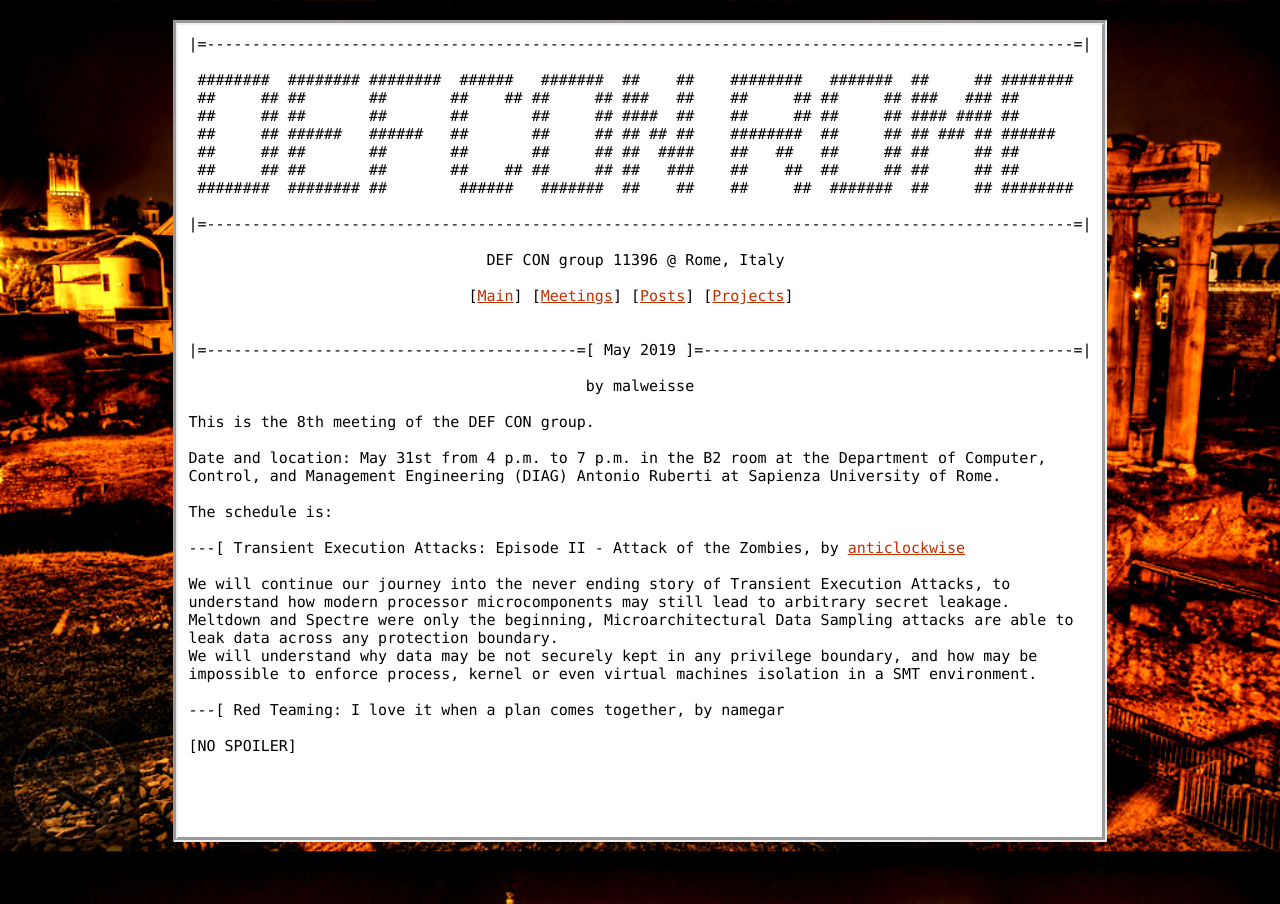
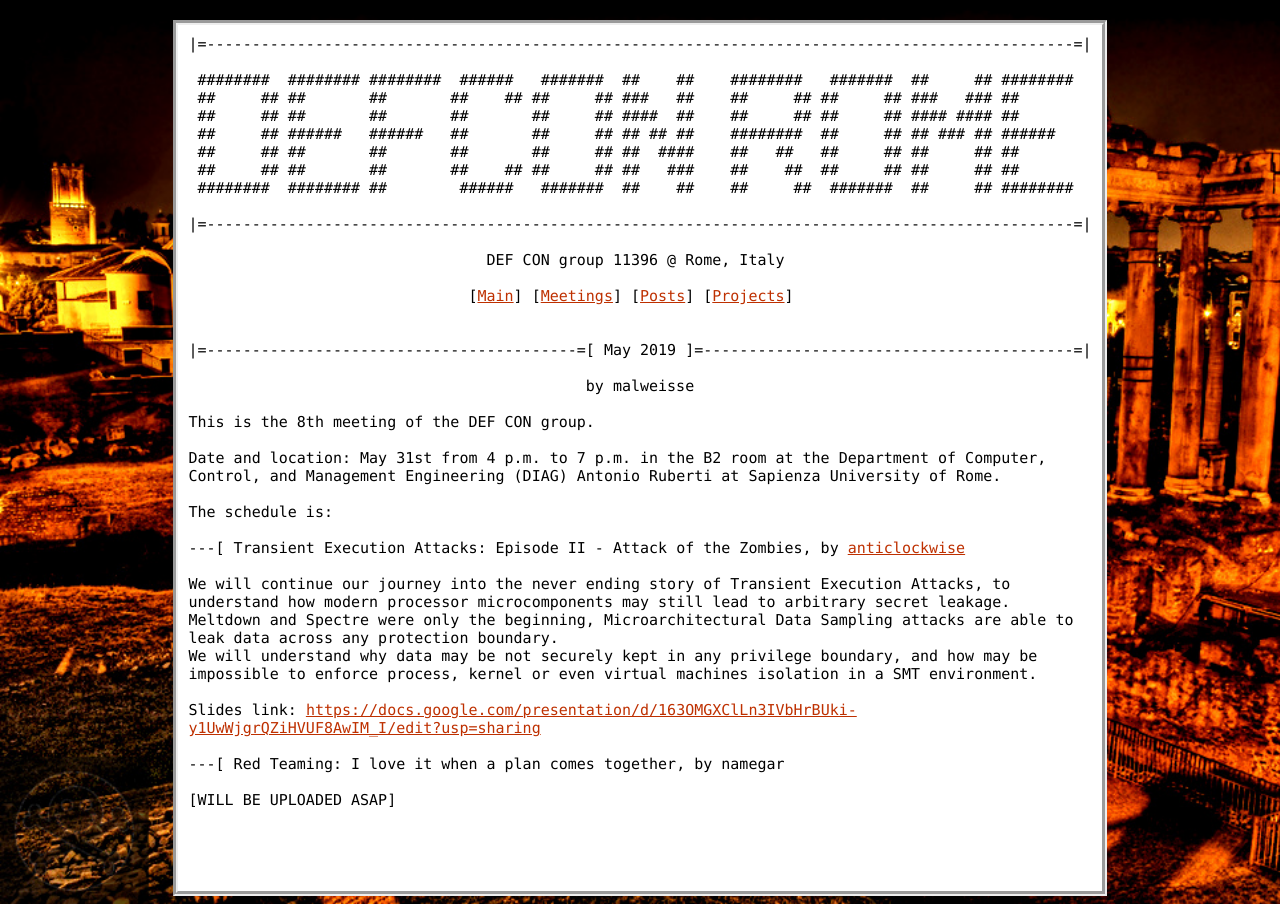
Before and after one commit to DEFCON753/defcon753.github.io, a Jekyll site: the page built from _posts/2019-05-22-may31.html, in a window 1280 px wide. Built offline with Jekyll 4.4.1, drawn with Linux system fonts in a browser that asks for light colours.

Commit message:
may 31 pietro slides

```diff
--- a/_posts/2019-05-22-may31.html
+++ b/_posts/2019-05-22-may31.html
@@ -18,6 +18,8 @@
 Meltdown and Spectre were only the beginning, Microarchitectural Data Sampling attacks are able to leak data across any protection boundary.
 We will understand why data may be not securely kept in any privilege boundary, and how may be impossible to enforce process, kernel or even virtual machines isolation in a SMT environment.
 
+Slides link: <a href="https://docs.google.com/presentation/d/163OMGXClLn3IVbHrBUki-y1UwWjgrQZiHVUF8AwIM_I/edit?usp=sharing">https://docs.google.com/presentation/d/163OMGXClLn3IVbHrBUki-y1UwWjgrQZiHVUF8AwIM_I/edit?usp=sharing</a>
+
 ---[ Red Teaming: I love it when a plan comes together, by namegar
 
-[NO SPOILER]
+[WILL BE UPLOADED ASAP]
```
